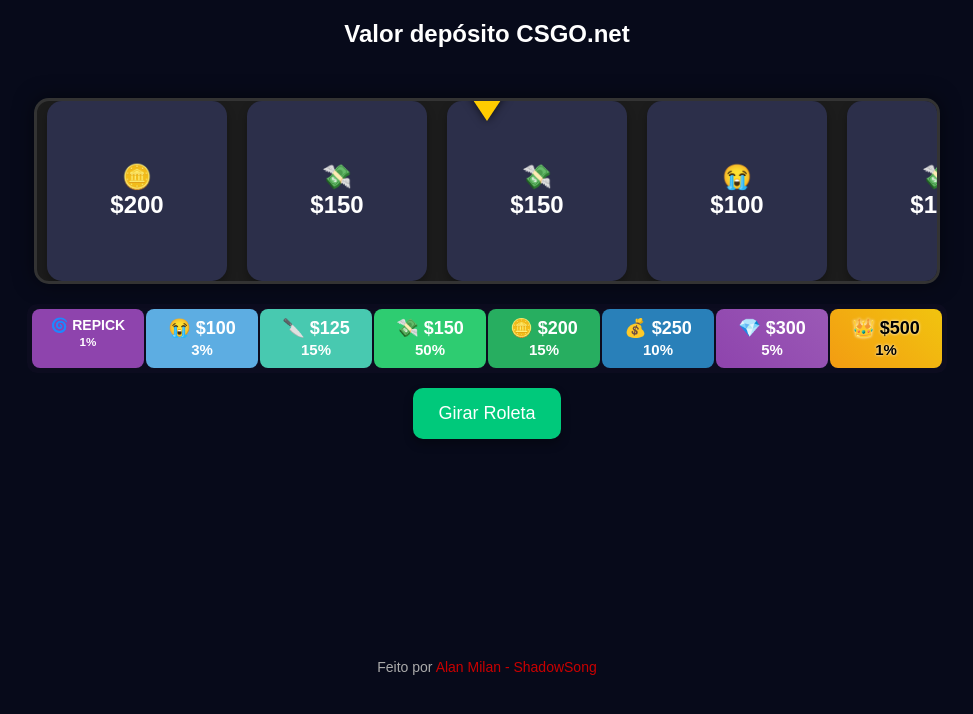
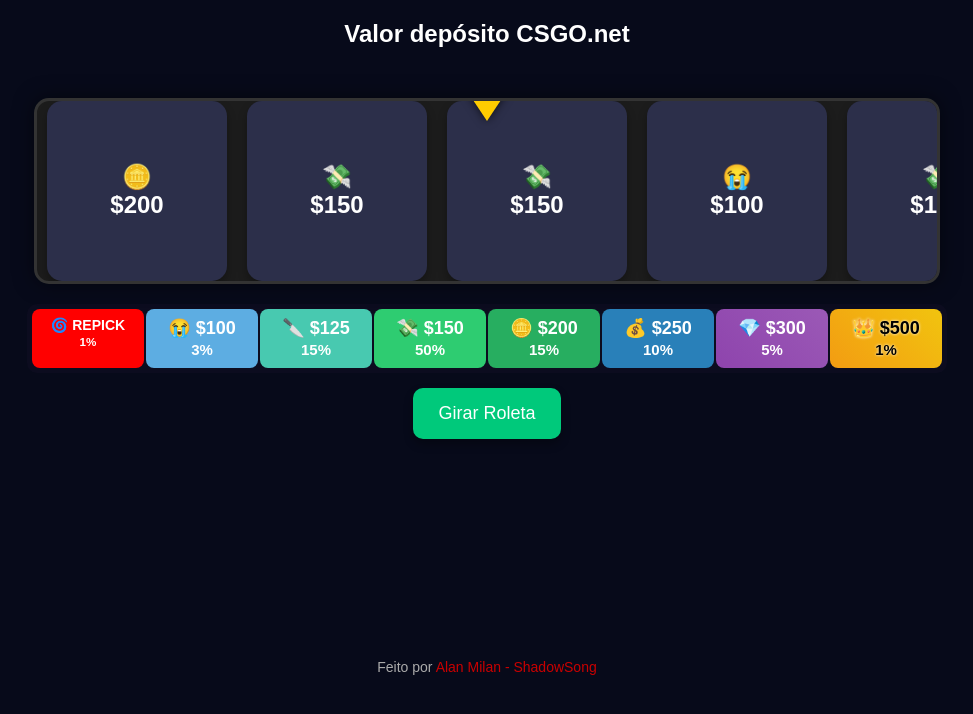
Before and after one commit to alanmilan/valordeposito, a plain HTML site: page index.html in a window 1280 px wide. Shown: the part 122-836 px from the top of the page, without its empty margins (153-1126 px from the left). Drawn offline with Linux system fonts and the light colour scheme.

Commit message:
Update index.html

```diff
--- a/index.html
+++ b/index.html
@@ -116,7 +116,7 @@
       text-shadow: 0 0 3px #fff;
     }
     .premio-REPICK {
-      background: #8e44ad;
+      background: #ff0000;
       font-size: 14px;
     }
 
```
